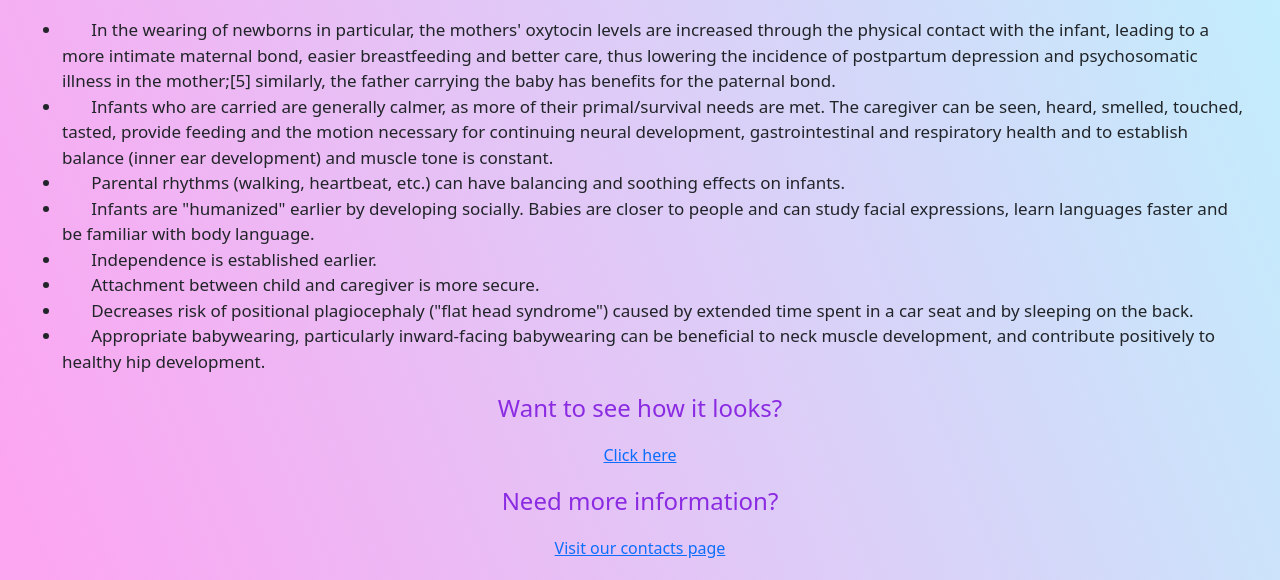
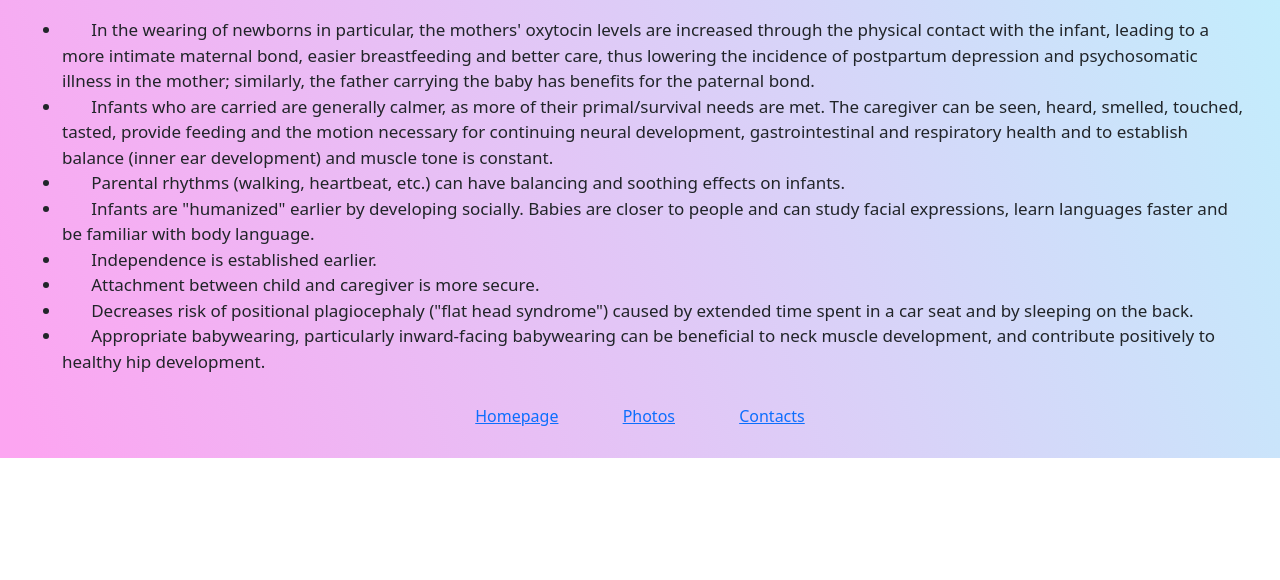
Before and after one commit to Anastasiia-Tymoshenko/Babywearing-for-SheCodes, a plain HTML site: page index.html in a window 1280 px wide. Shown: the part 867-1447 px from the top of the page. After the commit the page ends 1325 px from the top, so only its background shows below. Drawn offline with nearby package versions, Linux system fonts and the light colour scheme.

Commit message:
Added footer

```diff
--- a/css/style.css
+++ b/css/style.css
@@ -14,17 +14,17 @@ h4 {
   text-align: center;
   margin: 20px 0;
 }
-a {
-  display: block;
-  margin: 20px 0;
-  text-align: center;
-}
 
 p,
 ul {
   font-size: 17px;
   margin: 0 30px;
   text-indent: 3ch;
+}
+
+a {
+  display: block;
+  text-align: center;
 }
 
 .cont-page-img {
@@ -38,3 +38,13 @@ ul {
   margin: 0 auto;
   width: 800px;
 }
+
+footer {
+  margin: 30px 0;
+  text-align: center;
+}
+
+footer a {
+  display: inline-block;
+  padding: 0 30px;
+}
--- a/index.html
+++ b/index.html
@@ -4,7 +4,12 @@
     <meta charset="UTF-8" />
     <meta http-equiv="X-UA-Compatible" content="IE=edge" />
     <meta name="viewport" content="width=, initial-scale=1.0" />
-    <link href="https://cdn.jsdelivr.net/npm/bootstrap@5.2.0/dist/css/bootstrap.min.css" rel="stylesheet" integrity="sha384-gH2yIJqKdNHPEq0n4Mqa/HGKIhSkIHeL5AyhkYV8i59U5AR6csBvApHHNl/vI1Bx" crossorigin="anonymous">
+    <link
+      href="https://cdn.jsdelivr.net/npm/bootstrap@5.2.0/dist/css/bootstrap.min.css"
+      rel="stylesheet"
+      integrity="sha384-gH2yIJqKdNHPEq0n4Mqa/HGKIhSkIHeL5AyhkYV8i59U5AR6csBvApHHNl/vI1Bx"
+      crossorigin="anonymous"
+    />
     <link rel="stylesheet" href="/css/style.css" />
     <title>Babywearing</title>
   </head>
@@ -31,7 +36,7 @@
         are increased through the physical contact with the infant, leading to a
         more intimate maternal bond, easier breastfeeding and better care, thus
         lowering the incidence of postpartum depression and psychosomatic
-        illness in the mother;[5] similarly, the father carrying the baby has
+        illness in the mother; similarly, the father carrying the baby has
         benefits for the paternal bond.
       </li>
       <li>
@@ -63,10 +68,10 @@
         healthy hip development.
       </li>
     </ul>
-    <h4>Want to see how it looks?</h3>
-    <a href="/photo.html">Click here</a>
-    <h4>Need more information?</h3>
-    <a href="/contact.html">Visit our contacts page</a>
-
+    <footer>
+      <a href="/">Homepage</a>
+      <a href="/photo.html">Photos</a>
+      <a href="/contact.html">Contacts</a>
+    </footer>
   </body>
 </html>
```
Also changed, not shown: contact.html (+5 -2 lines), photo.html (+5 -3 lines).
